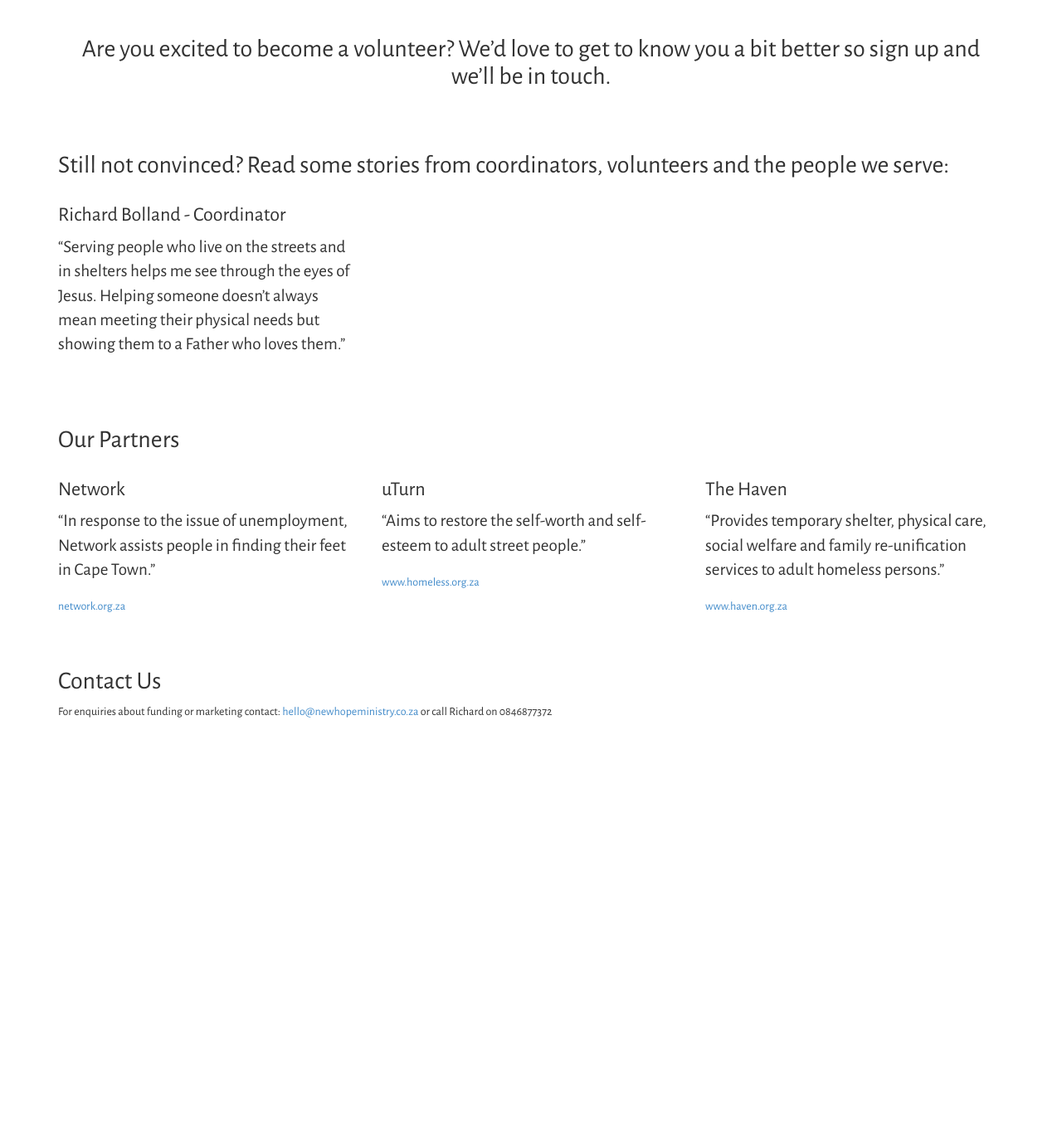
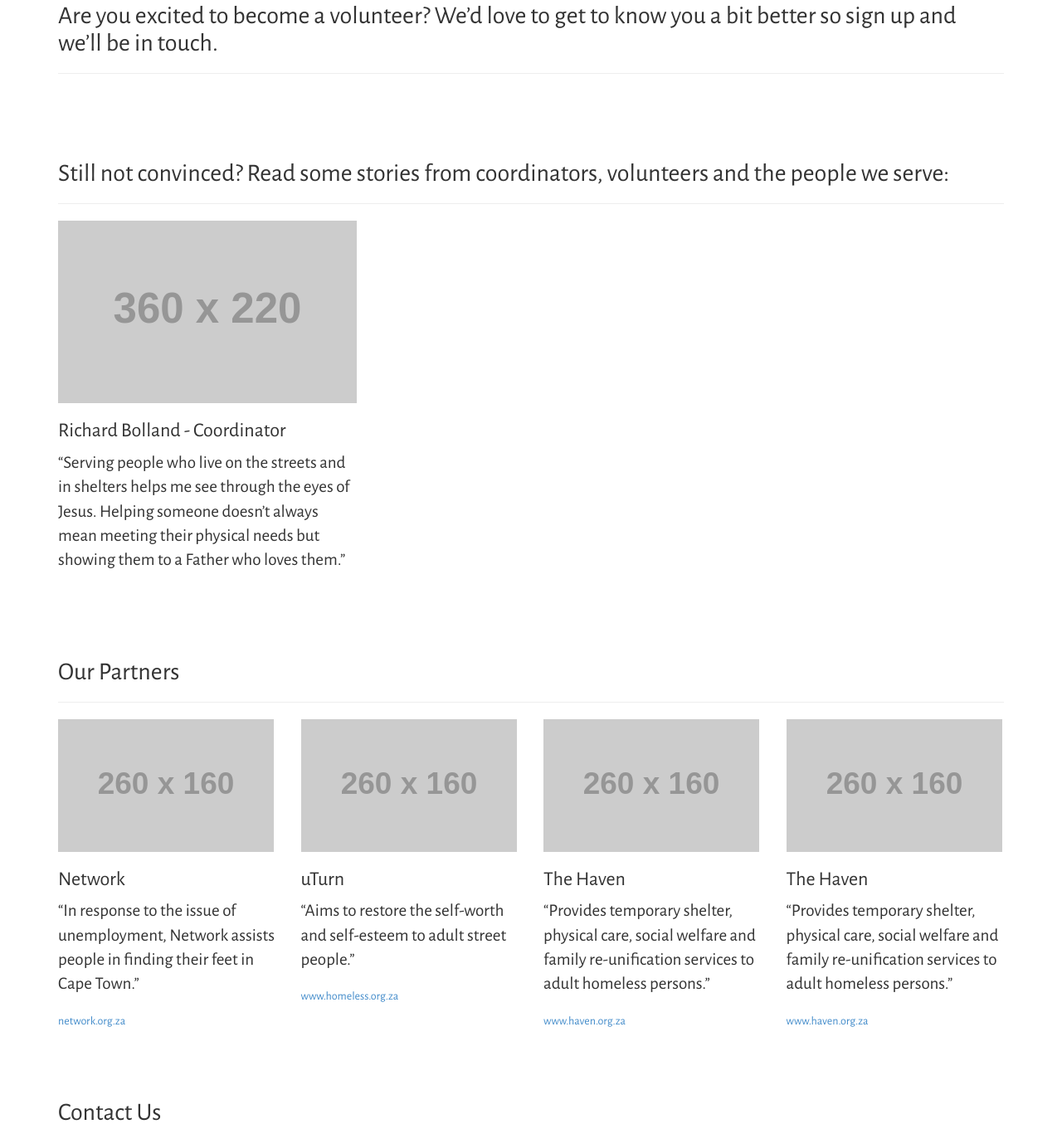
Before and after one commit to richardbolland/newhopeministry, a website: page source/index.html in a window 1280 px wide. Shown: the part 893-2254 px from the top of the page at 83% size. Before the commit the page ends 1815 px from the top, so only its background shows below. Drawn offline with nearby package versions, Linux system fonts and the light colour scheme; placeholder pictures from the web are drawn by us.

Commit message:
adds placeholder images

```diff
--- a/source/index.html
+++ b/source/index.html
@@ -53,7 +53,7 @@
     <section id="top" class="text-center">
       <br>
       <br>
-      <img src="img/logo.png" width="200"/>
+      <img src="http://placehold.it/140x140"/>
     </section>
 
     <section id="intro" class="container">
@@ -67,20 +67,21 @@
     </section>
 
     <section id="signup" class="container">
-      <header class="text-center">
+      <header class="page-header">
         <h2>Are you excited to become a volunteer? We’d love to get to know you
           a bit better so sign up and we’ll be in touch.</h2>
       </header>
     </section>
 
     <section id="testimonials" class="container">
-      <header>
+      <header class="page-header">
         <h2>Still not convinced? Read some stories from coordinators,
           volunteers and the people we serve:</h2>
       </header>
       <div class="row">
         <div class="col-md-4">
           <div class="testimonial">
+            <img src="http://placehold.it/360x220" class="img-responsive" />
             <h3>Richard Bolland - Coordinator</h3>
             <p class="lead">&ldquo;Serving people who live on the streets and
               in shelters helps me see through the eyes of Jesus. Helping
@@ -92,41 +93,54 @@
     </section>
 
     <section id="partners" class="container">
-      <header>
+      <header class="page-header">
         <h2>Our Partners</h2>
       </header>
       <div class="row">
-        <div class="col-md-4">
+        <div class="col-md-3">
           <div class="partner">
+            <img src="http://placehold.it/260x160" class="img-responsive" />
             <h3>Network</h3>
             <p class="lead">&ldquo;In response to the issue of unemployment,
               Network assists people in finding their feet in Cape
               Town.&rdquo;</p>
             <a href="http://network.org.za/">network.org.za</a>
           </div>
-        </div><!-- /.col-md-4 -->
-        <div class="col-md-4">
+        </div><!-- /.col-md-3 -->
+        <div class="col-md-3">
           <div class="partner">
+            <img src="http://placehold.it/260x160" class="img-responsive" />
             <h3>uTurn</h3>
             <p class="lead">&ldquo;Aims to restore the self-worth and
               self-esteem to adult street people.&rdquo;</p>
             <a href="http://www.homeless.org.za/">www.homeless.org.za</a>
           </div>
-        </div><!-- /.col-md-4 -->
-        <div class="col-md-4">
+        </div><!-- /.col-md-3 -->
+        <div class="col-md-3">
           <div class="partner">
+            <img src="http://placehold.it/260x160" class="img-responsive" />
             <h3>The Haven</h3>
             <p class="lead">&ldquo;Provides temporary shelter, physical care,
               social welfare and family re-unification services to adult
               homeless persons.&rdquo;</p>
             <a href="http://www.haven.org.za/">www.haven.org.za</a>
           </div>
-        </div><!-- /.col-md-4 -->
+        </div><!-- /.col-md-3 -->
+        <div class="col-md-3">
+          <div class="partner">
+            <img src="http://placehold.it/260x160" class="img-responsive" />
+            <h3>The Haven</h3>
+            <p class="lead">&ldquo;Provides temporary shelter, physical care,
+              social welfare and family re-unification services to adult
+              homeless persons.&rdquo;</p>
+            <a href="http://www.haven.org.za/">www.haven.org.za</a>
+          </div>
+        </div><!-- /.col-md-3 -->
       </div><!-- /.row -->
     </section>
 
     <section id="contact" class="container">
-      <header>
+      <header class="page-header">
         <h2>Contact Us</h2>
       </header>
       <p>For enquiries about funding or marketing contact: <a href="mailto:hello@newhopeministry.co.za">hello@newhopeministry.co.za</a> or call Richard on 0846877372</p>
```
